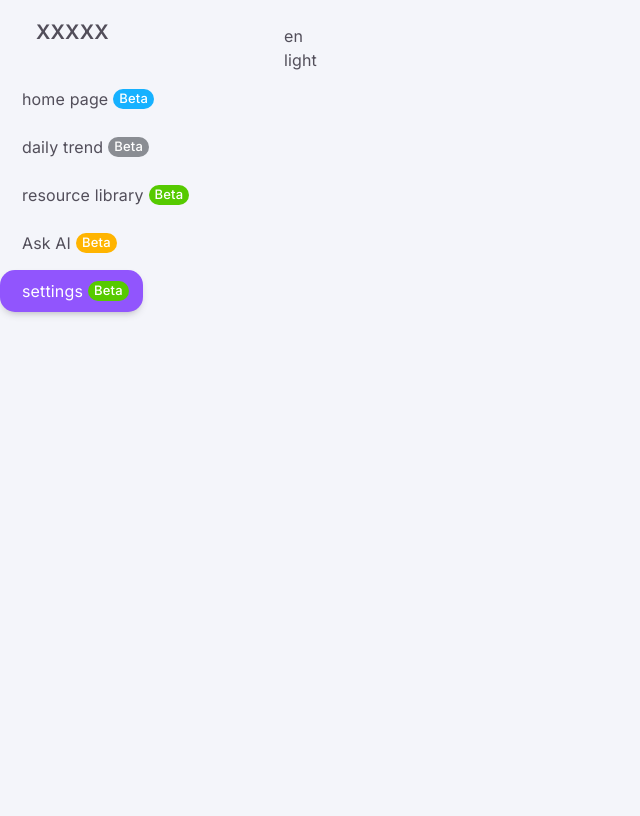
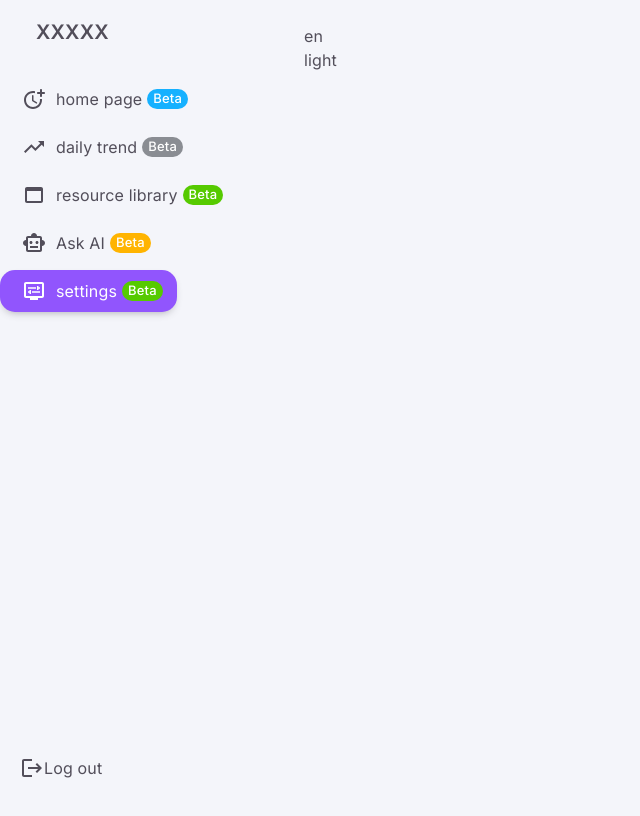
Before and after one commit to JunJD/time_stone_front, a Next.js app: page /en/ceshi in a window 1280 px wide. Shown: the top 816 px of the page, without its empty margins (0-640 px from the left). Built offline with nearby package versions, Linux system fonts and the light colour scheme.

Commit message:
feat: log out icon

```diff
--- a/@core/configs/themeConfig.ts
+++ b/@core/configs/themeConfig.ts
@@ -19,7 +19,7 @@ const themeConfig: ThemeConfig = {
   routingLoader: true /* true | false */,
 
   // ** Navigation (Menu) Configs
-  navigationSize: 260 /* Number in PX(Pixels) */,
+  navigationSize: 280 /* Number in PX(Pixels) */,
 
   // ** Other Configs 响应式式字体
   responsiveFontSizes: true /* true | false */,
--- a/app/[lang]/Navigation.tsx
+++ b/app/[lang]/Navigation.tsx
@@ -18,11 +18,13 @@ import {
   ListItem,
   ListItemButton,
   ListItemButtonProps,
+  ListItemIcon,
   Typography,
   TypographyProps,
   styled,
   useTheme,
 } from '@mui/material';
+import LogoutIcon from '@mui/icons-material/Logout';
 import { Theme } from '@mui/material/styles';
 import useMediaQuery from '@mui/material/useMediaQuery';
 
@@ -33,10 +35,9 @@ import { useSettings } from '@/@core/hooks/useSettings';
 import { NavItemsType, NavLinkType } from '@/@core/layouts.types';
 import { hexToRGBA } from '@/@core/utils/hex-to-rgba';
 import { langLayoutProps } from './params.types';
+import dictionaries from './dictionaries';
 interface Props {
-  verticalNavMenuContent?: (props?: any) => React.ReactNode;
-  afterVerticalNavMenuContent?: (props?: any) => React.ReactNode;
-  beforeVerticalNavMenuContent?: (props?: any) => React.ReactNode;
+  NavMenuContent?: (props?: any) => React.ReactNode;
 
   lang: any;
 }
@@ -156,6 +157,15 @@ const NavLink = ({
             cursor: 'pointer',
           }}
         >
+          <ListItemIcon
+            sx={{
+              mr: 2.5,
+              color: 'text.primary',
+              transition: 'margin .25s ease-in-out',
+            }}
+          >
+            {item.icon}
+          </ListItemIcon>
           <MenuItemTextMetaWrapper>
             <Typography>{item.title}</Typography>
             {item.badgeContent ? (
@@ -178,7 +188,7 @@ const NavLink = ({
 };
 
 export default function Navigation(props: Props) {
-  const { lang } = props;
+  const { lang, NavMenuContent: userNavMenuContent } = props;
 
   const NavItems: NavItemsType = navigation(lang);
 
@@ -202,6 +212,9 @@ export default function Navigation(props: Props) {
       />
     );
   });
+  const authLang = useMemo(() => {
+    return (dictionaries(lang) as any).auth;
+  }, [lang]);
 
   // ** Ref
   const shadowRef = useRef(null);
@@ -213,6 +226,29 @@ export default function Navigation(props: Props) {
 
   // ** custom hooks
   const { settings } = useSettings();
+
+  const afterNavMenuContent = useMemo(() => {
+    return (
+      <Box
+        sx={{
+          display: 'flex',
+          justifyContent: 'start',
+          alignItems: 'center',
+          pb: 5,
+          pl: 5,
+        }}
+      >
+        <LogoutIcon />
+        <Typography>{authLang.LogOut}</Typography>
+      </Box>
+    );
+  }, [authLang.LogOut]);
+
+  // todo beforeNavMenuContent
+  const beforeNavMenuContent = useMemo(() => {
+    return null;
+  }, []);
+
   return (
     <Drawer
       variant={hidden ? 'temporary' : 'permanent'}
@@ -241,6 +277,7 @@ export default function Navigation(props: Props) {
           )} 95%,${hexToRGBA(theme.palette.background.default, 0.05)})`,
         }}
       />
+      {beforeNavMenuContent}
       <Box sx={{ height: '100%', position: 'relative', overflow: 'hidden' }}>
         <Box
           sx={{
@@ -250,14 +287,19 @@ export default function Navigation(props: Props) {
             justifyContent: 'space-between',
           }}
         >
+          {userNavMenuContent ? (
+            userNavMenuContent(props)
+          ) : (
             <List
               className="nav-items"
               sx={{ transition: 'padding .25s ease', pr: 4.5 }}
             >
               {RenderMenuItems}
             </List>
+          )}
         </Box>
       </Box>
+      {afterNavMenuContent}
     </Drawer>
   );
 }
--- a/app/[lang]/Wrapper.tsx
+++ b/app/[lang]/Wrapper.tsx
@@ -7,6 +7,7 @@ import React from 'react';
 export const _Wrapper = styled('div')({
   height: '100%',
   display: 'flex',
+  flexDirection: 'row' /**默认 */,
 });
 
 export default function Wrapper({ children }: { children: React.ReactNode }) {
--- a/app/[lang]/dictionaries/de.ts
+++ b/app/[lang]/dictionaries/de.ts
@@ -15,4 +15,7 @@ export default {
     AskAI: 'Frag AI',
     Settings: 'Einstellungen',
   },
+  auth: {
+    LogOut: 'Ausloggen',
+  },
 };
--- a/app/[lang]/dictionaries/en.ts
+++ b/app/[lang]/dictionaries/en.ts
@@ -15,4 +15,7 @@ export default {
     AskAI: 'Ask AI',
     Settings: 'settings',
   },
+  auth: {
+    LogOut: 'Log out',
+  },
 };
--- a/app/[lang]/dictionaries/es.ts
+++ b/app/[lang]/dictionaries/es.ts
@@ -15,4 +15,7 @@ export default {
     AskAI: 'Preguntar a AI',
     Settings: 'Configuraciones',
   },
+  auth: {
+    LogOut: 'Cerrar sesión',
+  },
 };
--- a/app/[lang]/dictionaries/zh.ts
+++ b/app/[lang]/dictionaries/zh.ts
@@ -15,4 +15,7 @@ export default {
     AskAI: '问AI',
     Settings: '设置',
   },
+  auth: {
+    LogOut: '退出账号',
+  },
 };
```
Lines whose indentation alone changed are shown as unchanged.
